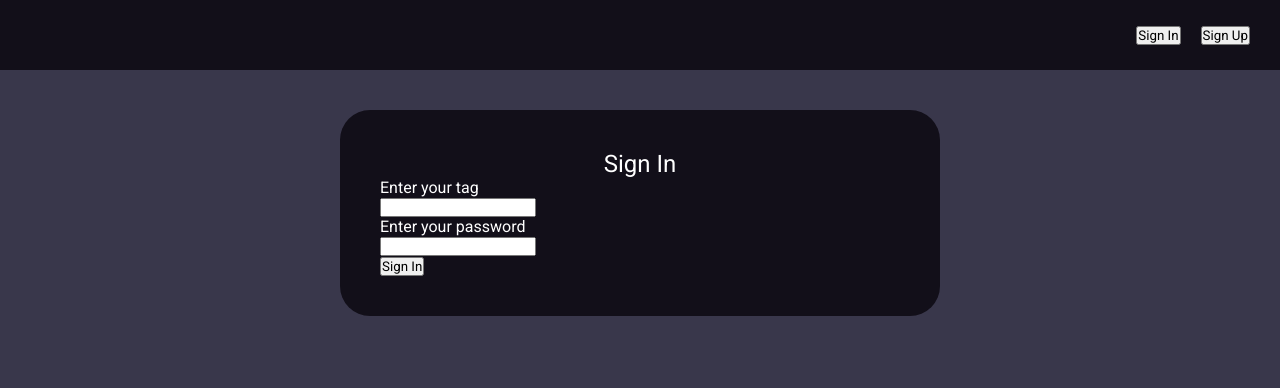
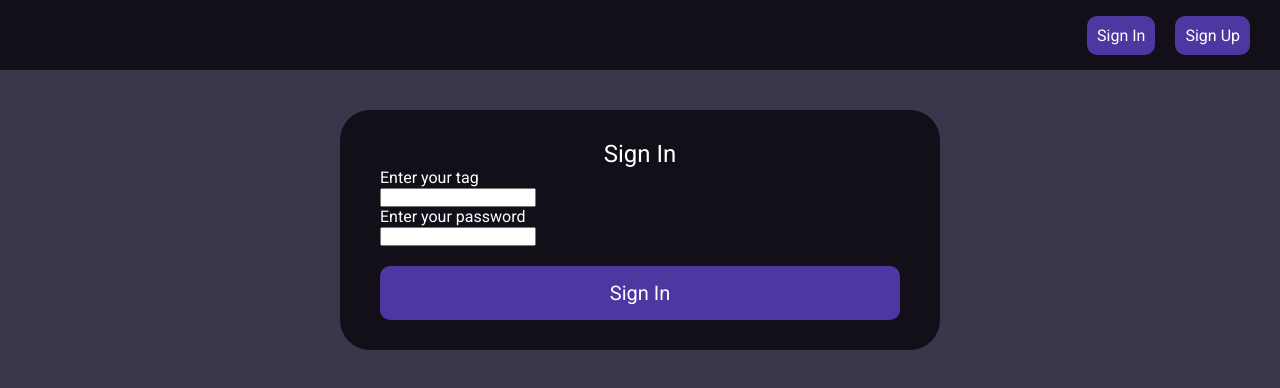
Before and after one commit to ZooMingGG/online-chat, a React (Create React App) app in the folder client/: page /auth/signin in a window 1280 px wide. Shown: the top 388 px of the page. Built offline with nearby package versions, Linux system fonts and the light colour scheme; no server answers.

Commit message:
create custom button component

```diff
--- a/client/src/auth/components/AuthBar/AuthBar.jsx
+++ b/client/src/auth/components/AuthBar/AuthBar.jsx
@@ -2,22 +2,22 @@ import { Link } from 'react-router-dom';
 
 import classes from './AuthBar.module.css';
 import { paths } from '../../router/paths';
+import { Button } from '../../../shared/components/Button/Button';
 
 export const AuthBar = () => {
   return (
     <div className={classes.navbar}>
       <div>
         <Link to={paths.signin}>
-          <button className={classes['navbar-action']}>
+          <Button className={classes['navbar-action']}>
             Sign In
-          </button>
+          </Button>
         </Link>
         <Link to={paths.signup}>
-          <button className={classes['navbar-action']}>
+          <Button className={classes['navbar-action']}>
             Sign Up
-          </button>
+          </Button>
         </Link>
-
       </div>
     </div>
   );
--- a/client/src/auth/components/SignIn/SignIn.module.css
+++ b/client/src/auth/components/SignIn/SignIn.module.css
@@ -1,7 +1,7 @@
 .signin {
   max-width: 600px;
   margin: 40px auto 0;
-  padding: 40px;
+  padding: 30px 40px;
   color: #fff;
   background-color: #120F19;
   border-radius: 30px;
--- a/client/src/auth/components/SignInForm/SignInForm.jsx
+++ b/client/src/auth/components/SignInForm/SignInForm.jsx
@@ -1,4 +1,7 @@
 import { useFormik } from 'formik';
+
+import classes from './SignInForm.module.css';
+import { Button } from '../../../shared/components/Button/Button';
 
 export const SignInForm = () => {
   const formik = useFormik({
@@ -41,7 +44,12 @@ export const SignInForm = () => {
           />
         </div>
       </div>
-      <button type="submit">Sign In</button>
+      <Button
+        className={classes['submit-btn']}
+        type="submit"
+      >
+        Sign In
+      </Button>
     </form>
   );
 };
--- /dev/null
+++ b/client/src/auth/components/SignInForm/SignInForm.module.css
@@ -0,0 +1,6 @@
+.submit-btn {
+  width: 100%;
+  margin: 20px 0 0;
+  padding: 15px 10px;
+  font-size: 20px;
+}
--- a/client/src/auth/components/SignUp/SignUp.module.css
+++ b/client/src/auth/components/SignUp/SignUp.module.css
@@ -1,7 +1,7 @@
 .signup {
   max-width: 600px;
   margin: 40px auto 0;
-  padding: 40px;
+  padding: 30px 40px;
   color: #fff;
   background-color: #120F19;
   border-radius: 30px;
--- a/client/src/auth/components/SignUpForm/SignUpForm.jsx
+++ b/client/src/auth/components/SignUpForm/SignUpForm.jsx
@@ -1,4 +1,7 @@
 import { useFormik } from 'formik';
+
+import classes from './SignUpForm.module.css';
+import { Button } from '../../../shared/components/Button/Button';
 
 export const SignUpForm = () => {
   const formik = useFormik({
@@ -71,7 +74,12 @@ export const SignUpForm = () => {
           />
         </div>
       </div>
-      <button type="submit">Sign Up</button>
+      <Button
+        className={classes['submit-btn']}
+        type="submit"
+      >
+        Sign Up
+      </Button>
     </form>
   );
 };
--- /dev/null
+++ b/client/src/auth/components/SignUpForm/SignUpForm.module.css
@@ -0,0 +1,6 @@
+.submit-btn {
+  width: 100%;
+  margin: 20px 0 0;
+  padding: 15px 10px;
+  font-size: 20px;
+}
--- /dev/null
+++ b/client/src/shared/components/Button/Button.jsx
@@ -0,0 +1,19 @@
+import classes from './Button.module.css';
+
+export const Button = ({ children, onClick, className, ...rest }) => {
+  const buttonClasses = [classes.button];
+
+  if (className) {
+    buttonClasses.push(className);
+  }
+
+  return (
+    <button
+      onClick={onClick}
+      className={buttonClasses.join(' ')}
+      {...rest}
+    >
+      {children}
+    </button>
+  );
+};
--- /dev/null
+++ b/client/src/shared/components/Button/Button.module.css
@@ -0,0 +1,16 @@
+.button {
+  padding: 10px;
+  background-color: #4D38A2;
+  font-size: 16px;
+  color: #FFF;
+  outline: none;
+  border: none;
+  border-radius: 10px;
+  cursor: pointer;
+}
+
+.button:disabled {
+  background-color: #D3D3D3;
+  color: #696969;
+  cursor: not-allowed;
+}
```
